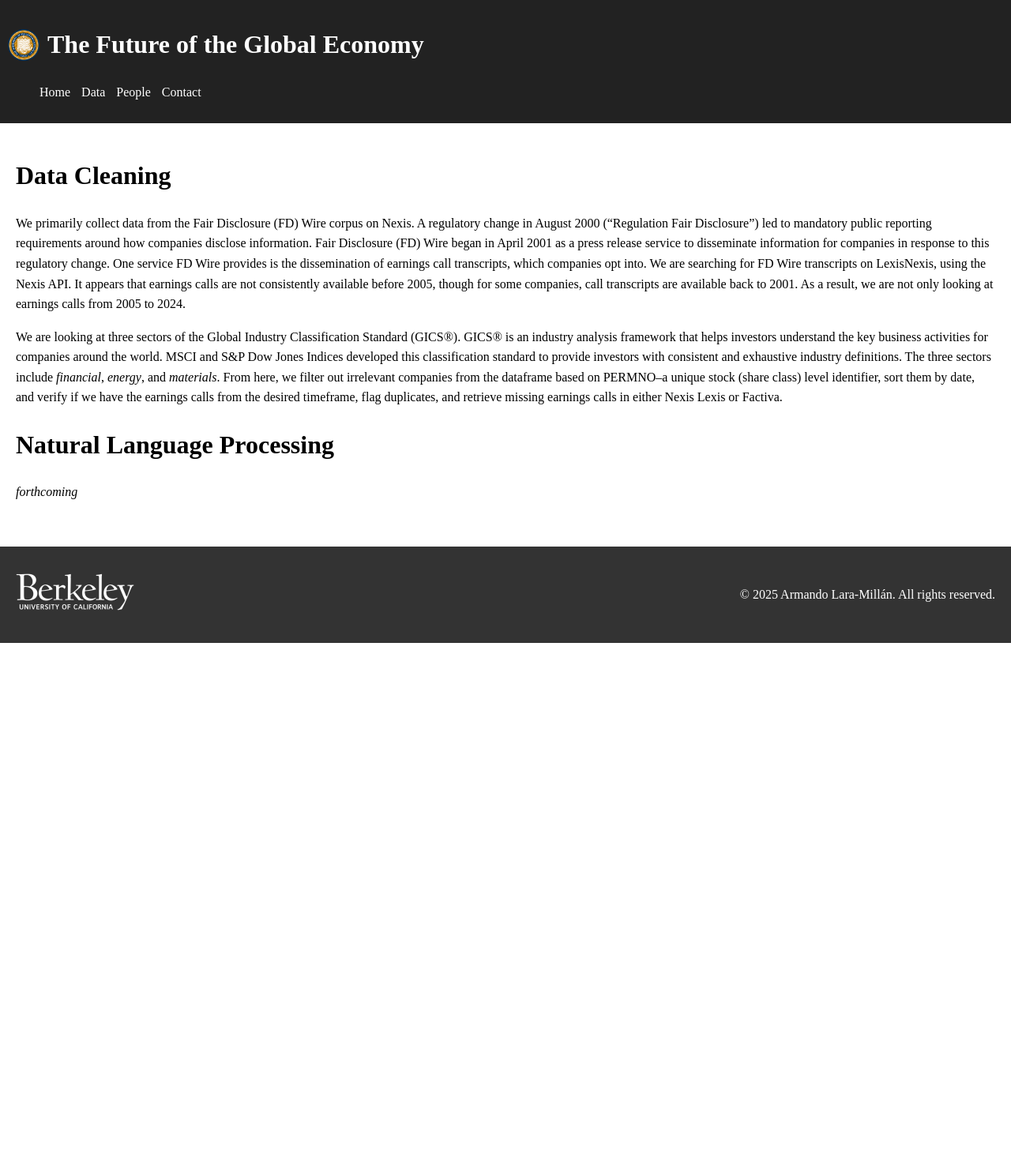
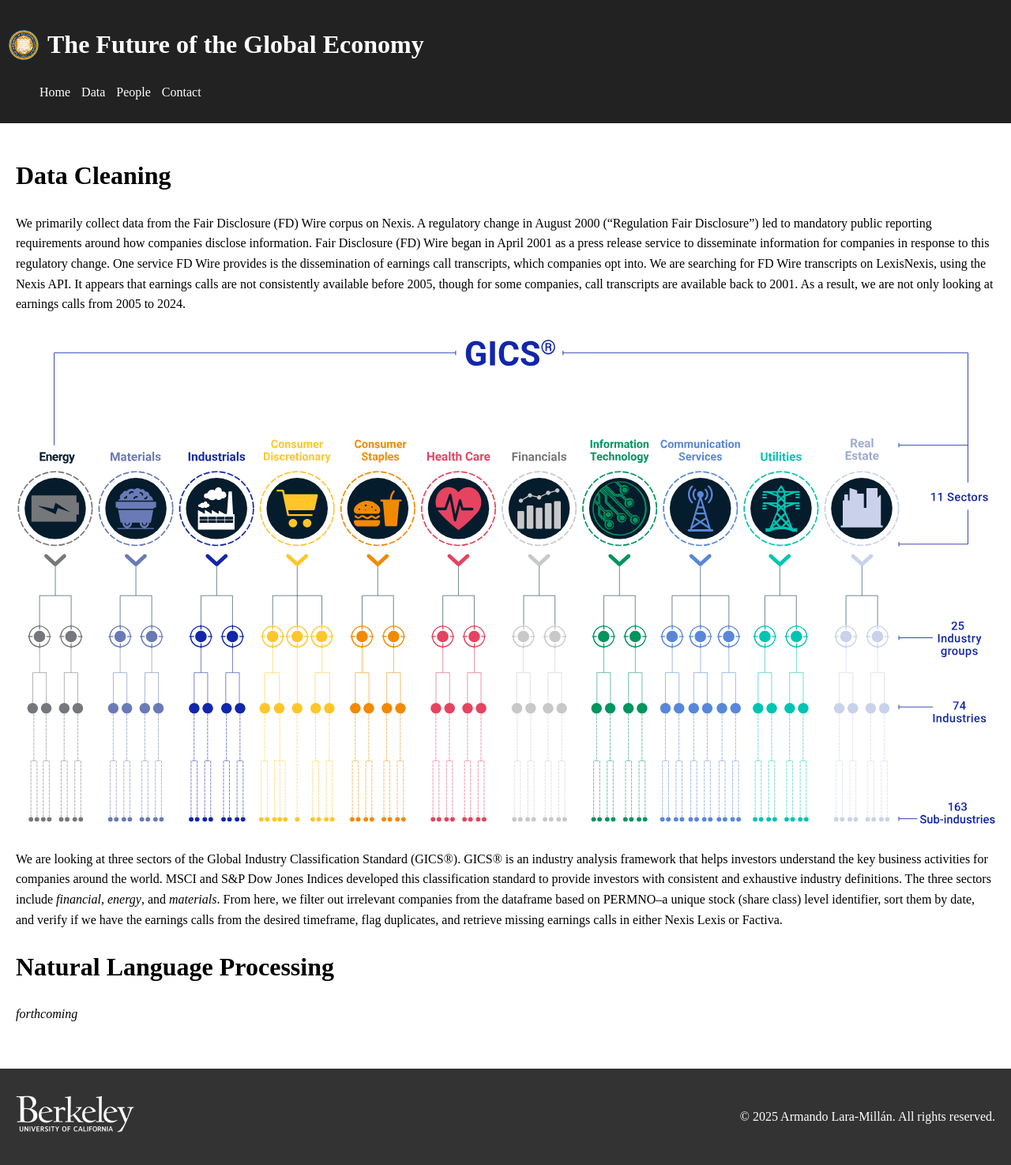
Before and after one commit to juliocedillo/neweconomy, a Jekyll site: the page built from data.md, in a window 1280 px wide. Shown: the whole page at 79% size. Built offline with Jekyll 4.4.1, drawn with Linux system fonts in a browser that asks for light colours; before the commit the page ends 900 px from its top, so only the background shows below that.

Commit message:
Update data.md

```diff
--- a/data.md
+++ b/data.md
@@ -6,6 +6,8 @@ permalink: /data/
 # Data Cleaning
 We primarily collect data from the Fair Disclosure (FD) Wire corpus on Nexis. A regulatory change in August 2000 (“Regulation Fair Disclosure”) led to mandatory public reporting requirements around how companies disclose information. Fair Disclosure (FD) Wire began in April 2001 as a press release service to disseminate information for companies in response to this regulatory change. One service FD Wire provides is the dissemination of earnings call transcripts, which companies opt into. We are searching for FD Wire transcripts on LexisNexis, using the Nexis API. It appears that earnings calls are not consistently available before 2005, though for some companies, call transcripts are available back to 2001. As a result, we are not only looking at earnings calls from 2005 to 2024.
 
+<img src="https://juliocedillo.github.io/neweconomy/assets/images/GICS.svg">
+
 We are looking at three sectors of the Global Industry Classification Standard (GICS®). GICS® is an industry analysis framework that helps investors understand the key business activities for companies around the world. MSCI and S&P Dow Jones Indices developed this classification standard to provide investors with consistent and exhaustive industry definitions. The three sectors include _financial_, _energy_, and _materials_. From here, we filter out irrelevant companies from the dataframe based on PERMNO–a unique stock (share class) level identifier, sort them by date, and verify if we have the earnings calls from the desired timeframe, flag duplicates, and retrieve missing earnings calls in either Nexis Lexis or Factiva.
 
 # Natural Language Processing
```
